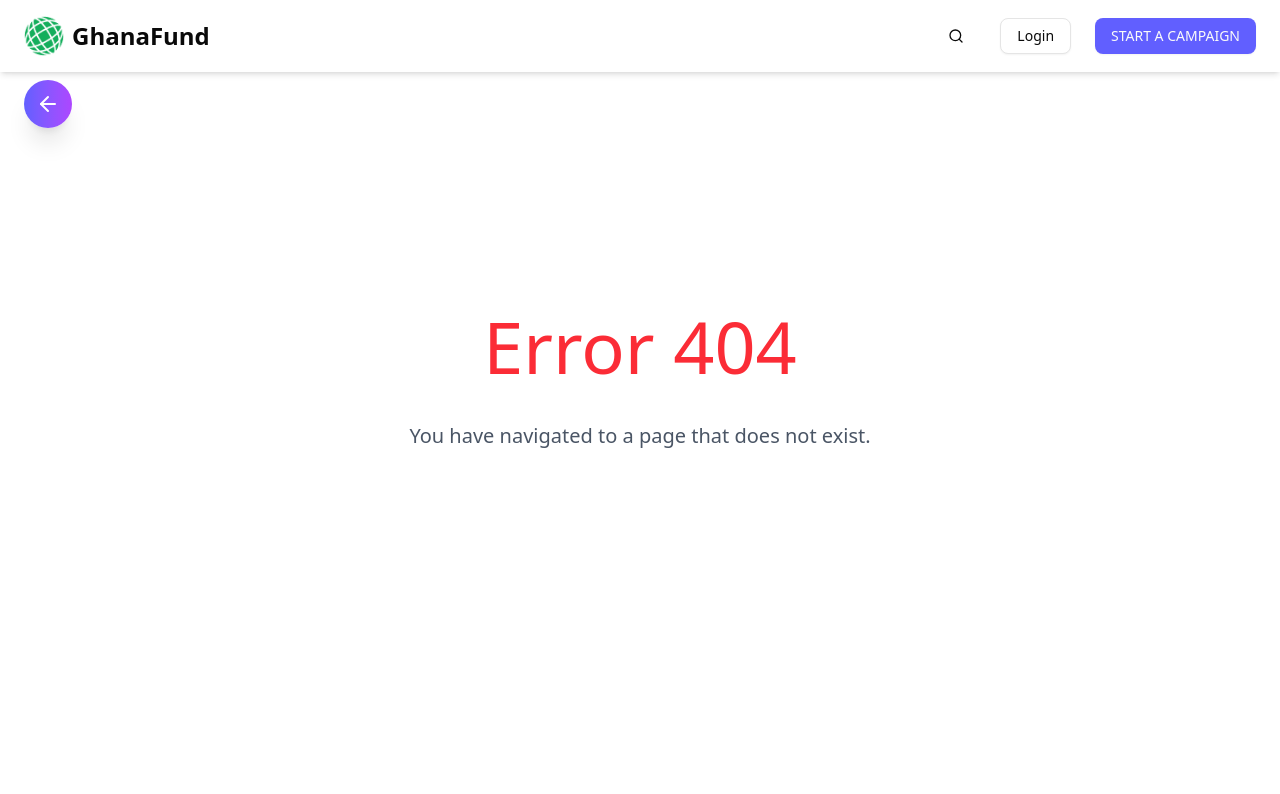
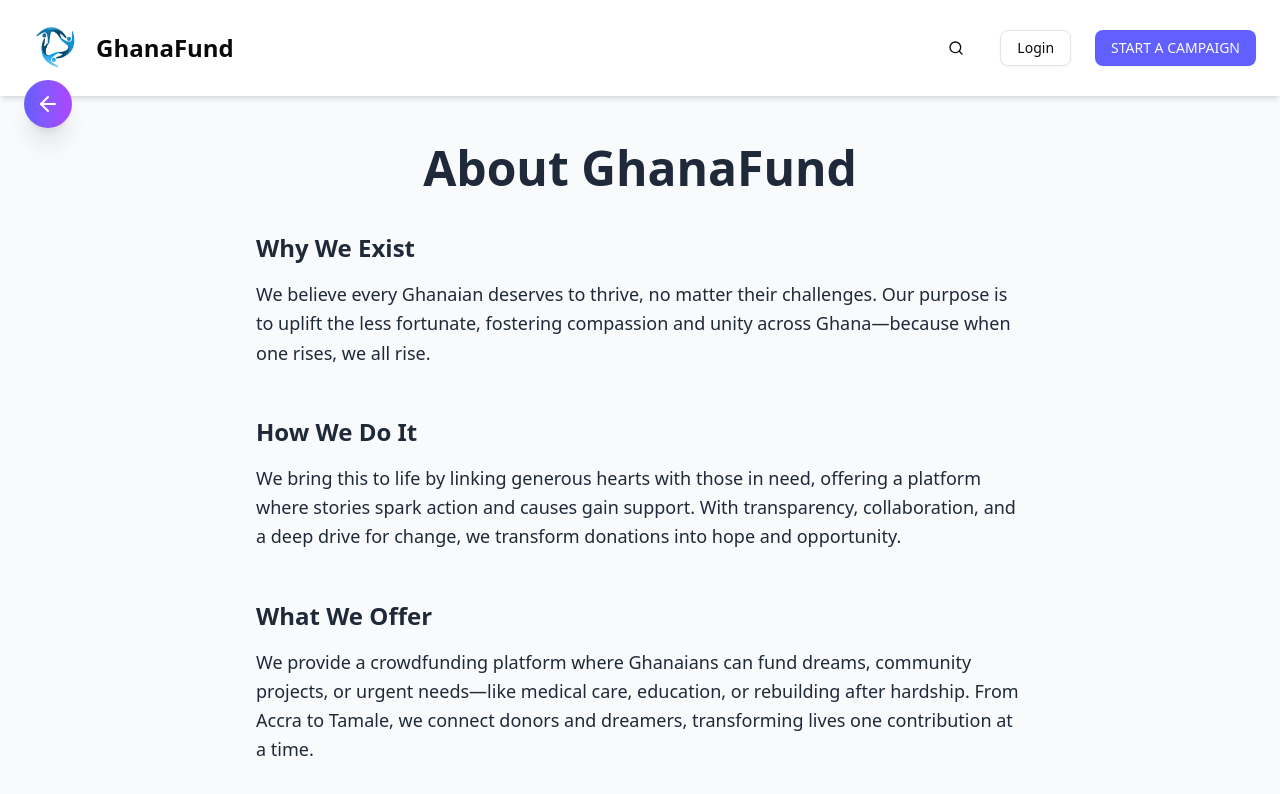
Before and after one commit to AMOFAH292/fund_gh, a React (Vite) app: page /learn-more in a window 1280 px wide. Before the commit this address had no page. Shown: the top 794 px of the page. Built offline with nearby package versions, Linux system fonts and the light colour scheme.

Commit message:
share and about and logo

```diff
--- a/src/App.jsx
+++ b/src/App.jsx
@@ -21,6 +21,7 @@ import Dashboard from "./pages/Dashboard";
 import ProfilePage from "./component/auth/ProfilePage";
 import "slick-carousel/slick/slick.css";
 import "slick-carousel/slick/slick-theme.css";
+import AboutPage from "./pages/AboutPage";
 
 const AppContent = () => {
   const location = useLocation();
@@ -43,10 +44,12 @@ const AppContent = () => {
         <Route path="/campaigns" element={<CampaignList />} />
         <Route path="/campaign/:campaignId" element={<CampaignDetailPage />} />
         <Route path="/thank-you" element={<ThankYouPage />} />
+        <Route path="/learn-more" element={<AboutPage />} />
         <Route
           path="/edit-campaign/:campaignId"
           element={<EditCampaignForm />}
         />
+
         <Route path="/dashboard" element={<Dashboard />} />
         //404 page
         <Route path="*" element={<NotFoundPage />} />
--- a/src/assets/assets.js
+++ b/src/assets/assets.js
@@ -1,8 +1,10 @@
 import HomeImage from "./wallpaperflare.com_wallpaper (1).jpg";
+import siteLogo from './siteLogo.png';
 
 import barca from "./Barca.mp4";
 
 export const assets = {
   HomeImage,
   barca,
+  siteLogo
 };
--- a/src/component/campaign/CampaignList.jsx
+++ b/src/component/campaign/CampaignList.jsx
@@ -6,7 +6,7 @@ import { motion } from "framer-motion";
 import { toast, Toaster } from "react-hot-toast";
 import DeleteModal from "./DeleteModal";
 import Skeleton from "../layout/Skeleton";
-import { MoreVertical } from "lucide-react"; // Import the 3-dots icon
+import { MoreVertical, Share2 } from "lucide-react"; // Import the 3-dots and share icons
 
 const CampaignList = () => {
   useEffect(() => {
@@ -84,6 +84,13 @@ const CampaignList = () => {
 
   const handleViewDetails = (campaignId) => {
     navigate(`/campaign/${campaignId}`);
+  };
+
+  // New share handler: copies the campaign URL to the clipboard.
+  const handleShare = (campaign) => {
+    const shareUrl = `${window.location.origin}/campaign/${campaign._id}`;
+    navigator.clipboard.writeText(shareUrl);
+    toast.success("Campaign URL copied to clipboard!");
   };
 
   // Filter campaigns based on selected category and search term
@@ -195,6 +202,18 @@ const CampaignList = () => {
                     </div>
                   )}
                 </div>
+                {/* Share Icon at top-left */}
+                <div className="absolute top-2 left-2 z-10">
+                  <button
+                    onClick={(e) => {
+                      e.stopPropagation();
+                      handleShare(campaign);
+                    }}
+                    className="p-2 bg-black/50 rounded-full text-white"
+                  >
+                    <Share2 size={20} />
+                  </button>
+                </div>
                 {/* Read Button overlay for larger screens */}
                 {!isMobile && (
                   <div className="absolute inset-0 flex items-center justify-center opacity-0 group-hover:opacity-100 transition-opacity duration-300">
@@ -213,7 +232,7 @@ const CampaignList = () => {
                 {isOwner && (
                   <>
                     {isMobile ? (
-                      // On mobile, show a three-dots icon
+                      // On mobile, show a three-dots icon with dropdown including Edit and Delete options
                       <div className="absolute top-2 right-2 z-10">
                         <button
                           onClick={(e) => {
--- a/src/component/layout/404Page.jsx
+++ b/src/component/layout/404Page.jsx
@@ -1,17 +1,62 @@
 import React from "react";
+import { motion } from "framer-motion";
+import { useNavigate } from "react-router-dom";
 
 const NotFoundPage = () => {
+  const navigate = useNavigate();
+
   return (
-    <div className="flex items-center justify-center h-screen">
-      <div>
-        <h1 className=" lg:text-7xl md:text-6xl sm:text-5xl text-5xl font-medium text-center text-red-500">
-          Error 404
-        </h1>
-        <p className="text-xl text-gray-600 my-10 text-center">
-          You have navigated to a page that does not exist.
-        </p>
-      </div>
-     </div>
+    <div className="min-h-screen flex flex-col items-center justify-center bg-gradient-to-br from-indigo-500 to-purple-500 text-white p-4 relative overflow-hidden">
+      <motion.h1
+        className="text-9xl font-extrabold tracking-widest"
+        initial={{ opacity: 0, scale: 0.8 }}
+        animate={{ opacity: 1, scale: 1 }}
+        transition={{ duration: 0.8 }}
+      >
+        404
+      </motion.h1>
+      <motion.p
+        className="mt-4 text-2xl md:text-3xl font-semibold"
+        initial={{ opacity: 0, y: 20 }}
+        animate={{ opacity: 1, y: 0 }}
+        transition={{ delay: 0.3, duration: 0.6 }}
+      >
+        Oops! Page Not Found
+      </motion.p>
+      <motion.p
+        className="mt-2 text-lg md:text-xl text-gray-200 text-center max-w-xl"
+        initial={{ opacity: 0, y: 20 }}
+        animate={{ opacity: 1, y: 0 }}
+        transition={{ delay: 0.5, duration: 0.6 }}
+      >
+        The page you're looking for doesn't exist. It might have been removed, renamed, or is temporarily unavailable.
+      </motion.p>
+      <motion.button
+        onClick={() => navigate("/")}
+        className="mt-8 px-6 py-3 bg-white text-indigo-600 font-bold rounded-full shadow-lg hover:bg-gray-100 transition-all duration-300"
+        whileHover={{ scale: 1.05 }}
+        whileTap={{ scale: 0.95 }}
+      >
+        Go Home
+      </motion.button>
+      {/* Decorative bouncing arrow */}
+      <motion.div
+        className="absolute bottom-10 flex justify-center w-full"
+        initial={{ opacity: 0 }}
+        animate={{ opacity: 1 }}
+        transition={{ delay: 1, duration: 0.5 }}
+      >
+        <svg
+          className="w-12 h-12 animate-bounce"
+          fill="none"
+          stroke="currentColor"
+          viewBox="0 0 24 24"
+          xmlns="http://www.w3.org/2000/svg"
+        >
+          <path strokeLinecap="round" strokeLinejoin="round" strokeWidth={2} d="M19 9l-7 7-7-7"></path>
+        </svg>
+      </motion.div>
+    </div>
   );
 };
 
--- a/src/component/layout/Footer.jsx
+++ b/src/component/layout/Footer.jsx
@@ -39,7 +39,7 @@ const Footer = () => {
         <div className="flex flex-col md:flex-row justify-between items-center text-gray-400 text-sm">
           {/* Logo */}
            <a href="/" className="text-2xl font-bold flex items-center">
-                    <img src={fundLogo} alt="Logo" className="w-10 h-10 mr-2" />
+                    <img src={assets.siteLogo} alt="Logo" className="size-16 mr-2" />
                     GhanaFund
                   </a>
 
--- a/src/component/layout/Navbar.jsx
+++ b/src/component/layout/Navbar.jsx
@@ -6,6 +6,7 @@ import LoginModal from "@/component/auth/LoginModal";
 import { useAuth } from "@/contexts/AuthContext";
 import ConfirmLogoutModal from "../auth/ConfirmLogoutModal";
 import { useNavigate } from "react-router-dom";
+import { assets } from "@/assets/assets";
 
 const Navbar = () => {
   const { token, logout } = useAuth();
@@ -51,7 +52,7 @@ const Navbar = () => {
     <nav className="bg-white shadow-md px-6 py-4 fixed top-0 left-0 w-full z-50">
       <div className="flex justify-between items-center max-w-7xl mx-auto">
         <a href="/" className="text-2xl font-bold flex items-center">
-          <img src={fundLogo} alt="Logo" className="w-10 h-10 mr-2" />
+          <img src={assets.siteLogo} alt="Logo" className="size-16 mr-2" />
           GhanaFund
         </a>
 
--- /dev/null
+++ b/src/pages/AboutPage.jsx
@@ -0,0 +1,42 @@
+import React from "react";
+import { motion } from "framer-motion";
+
+const AboutPage = () => {
+  return (
+    <div className="min-h-screen mt-20 bg-gray-50 py-16 px-4 sm:px-6 lg:px-8 text-gray-800">
+      <motion.div
+        className="max-w-3xl mx-auto"
+        initial={{ opacity: 0, y: 10 }}
+        animate={{ opacity: 1, y: 0 }}
+        transition={{ duration: 0.6, ease: "easeOut" }}
+      >
+        <h1 className="text-4xl sm:text-5xl font-bold text-center mb-10">
+          About GhanaFund
+        </h1>
+
+        <section className="mb-12">
+          <h2 className="text-2xl font-semibold mb-4">Why We Exist</h2>
+          <p className="text-lg leading-relaxed">
+            We believe every Ghanaian deserves to thrive, no matter their challenges. Our purpose is to uplift the less fortunate, fostering compassion and unity across Ghana—because when one rises, we all rise.
+          </p>
+        </section>
+
+        <section className="mb-12">
+          <h2 className="text-2xl font-semibold mb-4">How We Do It</h2>
+          <p className="text-lg leading-relaxed">
+            We bring this to life by linking generous hearts with those in need, offering a platform where stories spark action and causes gain support. With transparency, collaboration, and a deep drive for change, we transform donations into hope and opportunity.
+          </p>
+        </section>
+
+        <section>
+          <h2 className="text-2xl font-semibold mb-4">What We Offer</h2>
+          <p className="text-lg leading-relaxed">
+            We provide a crowdfunding platform where Ghanaians can fund dreams, community projects, or urgent needs—like medical care, education, or rebuilding after hardship. From Accra to Tamale, we connect donors and dreamers, transforming lives one contribution at a time.
+          </p>
+        </section>
+      </motion.div>
+    </div>
+  );
+};
+
+export default AboutPage;
--- a/src/pages/Home.jsx
+++ b/src/pages/Home.jsx
@@ -68,8 +68,7 @@ const Home = () => {
             Funding great causes made easy
           </h2>
           <p className="text-base md:text-lg text-white mt-4 max-w-xl">
-            Lorem ipsum dolor, sit amet consectetur adipisicing elit. Quasi
-            magni hic officia.
+          Together, We Build Ghana’s Tomorrow—One Dream, One Donation
           </p>
           <Link
             to={"/create-campaign-form"}
```
Also changed, not shown: src/assets/siteLogo.png (added).
